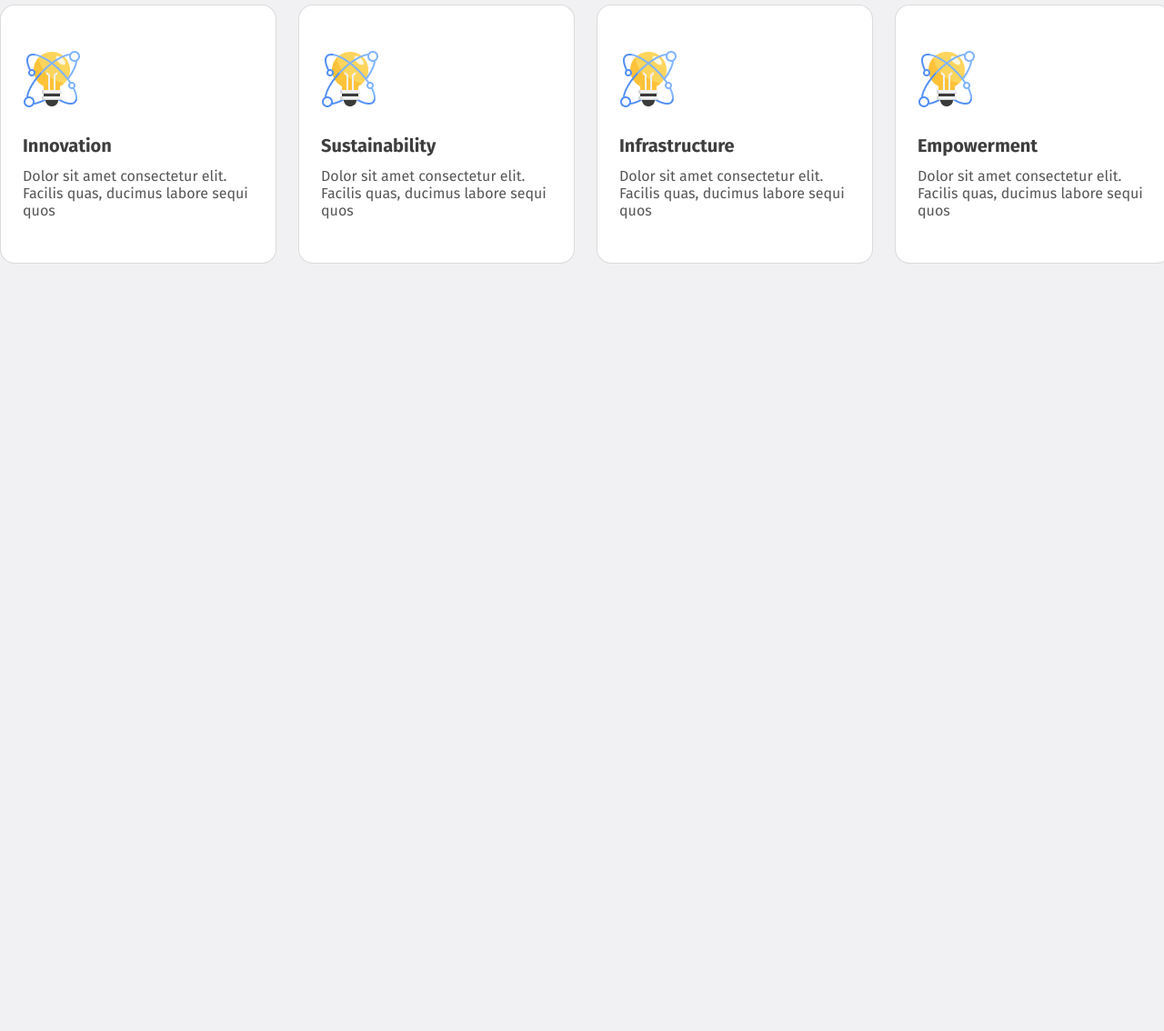
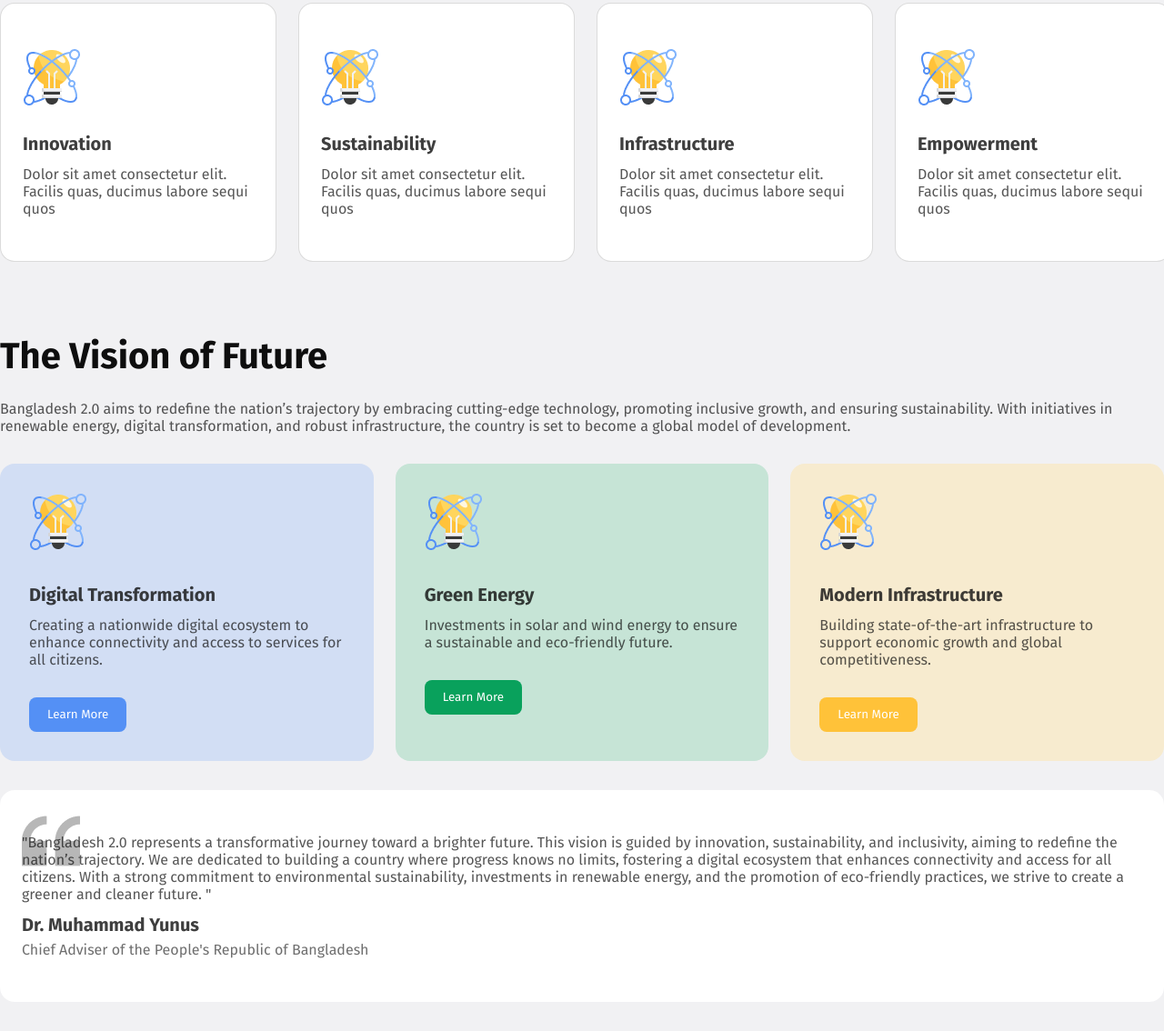
Before and after one commit to DevByDipto/Bangladesh2.0, a plain HTML site: page index.html in a window 1280 px wide. Shown: the part 826-1960 px from the top of the page at 91% size. Before the commit the page ends 1196 px from the top, so only its background shows below. Drawn offline with Linux system fonts and the light colour scheme.

Commit message:
vision part done

```diff
--- a/index.html
+++ b/index.html
@@ -56,6 +56,50 @@
             </div>
 
         </section>
+
+         <!-- vision -->
+         <section class="vision">
+            <h2 class="heading">The Vision of Future</h2>
+            <p class="discription">Bangladesh 2.0 aims to redefine the nation’s trajectory by embracing cutting-edge
+                technology, promoting inclusive growth, and ensuring sustainability. With initiatives in renewable
+                energy, digital transformation, and robust infrastructure, the country is set to become a global model
+                of development.</p>
+            <div class="cards">
+                <div class="card card1">
+                    <img src="./assets/card-icon.png" alt="">
+                    <h3 class="title">Digital Transformation</h3>
+                    <p class="discription">Creating a nationwide digital ecosystem to enhance connectivity and access to
+                        services for all citizens.</p>
+                    <button class="common-btn btn1">Learn More</button>
+                </div>
+                <div class="card card2">
+                    <img src="./assets/card-icon.png" alt="">
+                    <h3 class="title">Green Energy</h3>
+                    <p class="discription">Investments in solar and wind energy to ensure a sustainable and eco-friendly
+                        future.</p>
+                    <button class="common-btn btn2">Learn More</button>
+                </div>
+                <div class="card card3">
+                    <img src="./assets/card-icon.png" alt="">
+                    <h3 class="title">Modern Infrastructure</h3>
+                    <p class="discription">Building state-of-the-art infrastructure to support economic growth and
+                        global competitiveness.</p>
+                    <button class="common-btn btn3">Learn More</button>
+                </div>
+            </div>
+            <div class="Future-insights">
+                <p class="discription">"Bangladesh 2.0 represents a transformative journey toward a brighter future.
+                    This
+                    vision is guided by innovation, sustainability, and inclusivity, aiming to redefine the nation’s
+                    trajectory. We are dedicated to building a country where progress knows no limits, fostering a
+                    digital
+                    ecosystem that enhances connectivity and access for all citizens. With a strong commitment to
+                    environmental sustainability, investments in renewable energy, and the promotion of eco-friendly
+                    practices, we strive to create a greener and cleaner future. "</p>
+                <h3 class="title">Dr. Muhammad Yunus</h3>
+                <p class="sub-discription">Chief Adviser of the People's Republic of Bangladesh</p>
+            </div>
+        </section>
     </main>
 </body>
 </html>
--- a/style/style.css
+++ b/style/style.css
@@ -34,7 +34,21 @@
     gap: 24px;
 }
 
+.common-btn {
+    padding: 11px 20px;
+    color: #FFFFFF;
+    border-radius: 8px;
+    border: none;
+    background-color: #006A50;
+    border: 1px solid #006A50;
+}
 
+.common-btn:hover {
+    background-color: transparent;
+    border: 1px solid #0E0E0E;
+    color: black;
+    transition: 0.5s;
+}
 
 /* nav part */
 nav {
@@ -141,3 +155,96 @@
     padding: 12px 0 24px;
     width: 254px;
 }
+
+/* vision part */
+
+.vision {
+    padding-bottom: 32px;
+}
+
+.vision .heading {
+    margin-bottom: 24px;
+}
+
+.vision .card {
+    width: 380px;
+    padding: 32px 0 32px 32px;
+    border-radius: 16px;
+}
+
+.vision img {
+    padding-bottom: 32px;
+}
+
+.vision .discription {
+    padding-bottom: 32px;
+}
+
+.vision .card .discription {
+    padding: 12px 0 32px;
+    width: 350px;
+}
+
+.vision .btn1 {
+    background-color: #5490F5;
+    border: none;
+}
+
+.vision .btn1:hover {
+    background-color: #80abf5;
+}
+
+.vision .btn2 {
+    background-color: #09A15C;
+    border: none;
+
+}
+
+.vision .btn2:hover {
+    background-color: #45a87c;
+}
+
+.vision .btn3 {
+    background-color: #FFC239;
+    border: none;
+
+}
+
+.vision .btn3:hover {
+    background-color: #f9d57f;
+}
+
+.vision .card1 {
+    background-color: rgba(84, 144, 245, 0.2);
+}
+
+.vision .card2 {
+    background-color: #C6E4D6;
+}
+
+.vision .card3 {
+    background-color: #F7EBCF;
+}
+/* Future-insights */
+
+.Future-insights {
+    padding: 48px 24px;
+    background-color: #FFFFFF;
+    background-image: url("../assets/quote-bg.png");
+    background-repeat: no-repeat;
+    border-radius: 16px;
+    margin-top: 32px;
+    background-position-x: 24px;
+    background-position-y: 24px;
+}
+
+.Future-insights .discription {
+    padding-bottom: 12px;
+    width: 1230px;
+}
+
+.Future-insights .sub-discription {
+    color: rgba(14, 14, 14, 0.6);
+    padding-top: 6px;
+
+}
```
